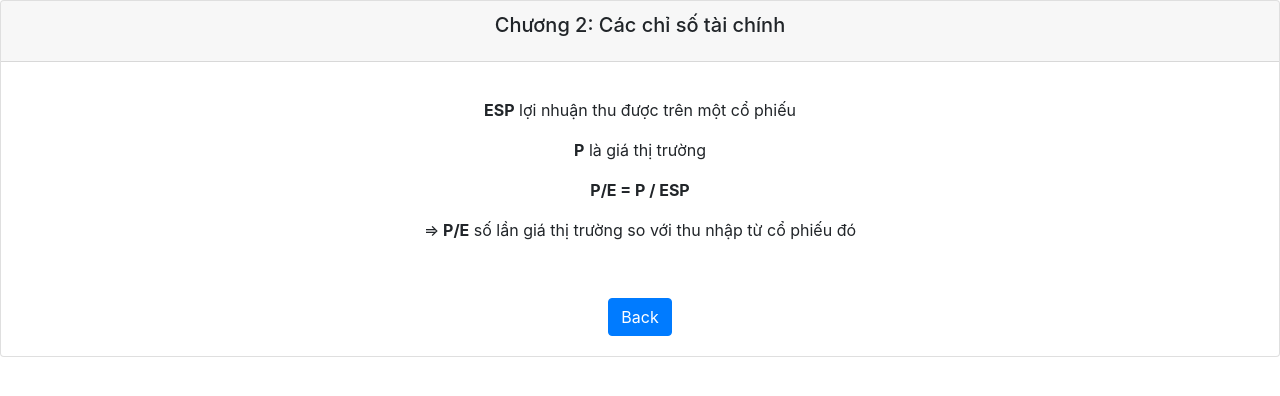
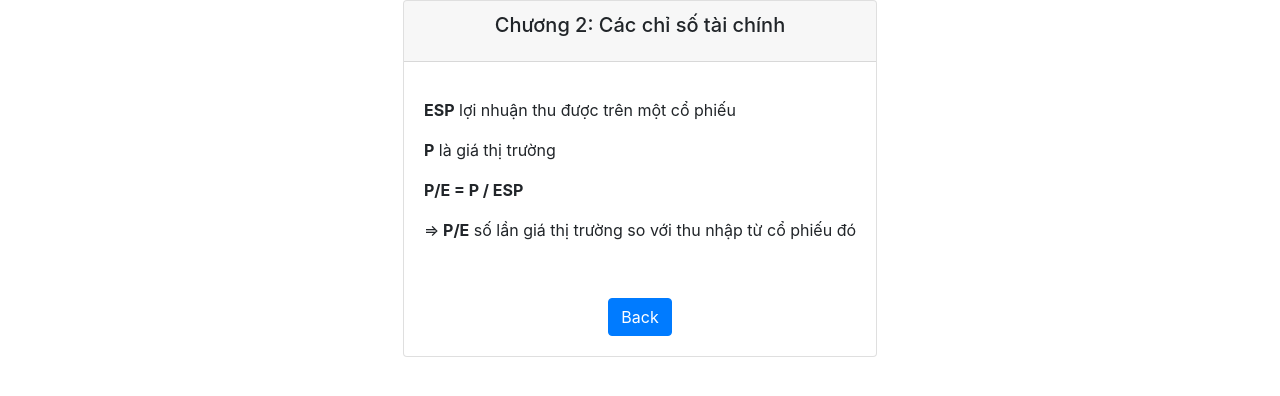
Before and after one commit to ncc02/eznote, a Django app: page /3/ in a window 1280 px wide. Shown: the top 396 px of the page. Run offline with Django 5.2, Linux system fonts and the light colour scheme; data comes from the database, SQL or seed files in the repository; some libraries are stand-ins or nearby versions.

Commit message:
version1.1

```diff
--- a/mynote/urls.py
+++ b/mynote/urls.py
@@ -16,8 +16,9 @@ Including another URLconf
 """
 from django.contrib import admin
 from django.urls import path, include
-
+from django.conf.urls.static import static
+from django.conf import settings
 urlpatterns = [
     path('admin/', admin.site.urls),
     path('', include('notes.urls'))
-]
+] + static(settings.STATIC_URL, document_root=settings.STATIC_ROOT)
--- a/notes/templates/notes/detail.html
+++ b/notes/templates/notes/detail.html
@@ -3,14 +3,31 @@
         integrity="sha384-Gn5384xqQ1aoWXA+058RXPxPg6fy4IWvTNh0E263XmFcJlSAwiGgFAW/dAiS6JXm" crossorigin="anonymous">
 
     <title>Detail</title>
+<style>
+.center {
+    display: flex;
+    justify-content: center;
+    align-items: center;
+}
+.center-btn {
+    text-align: center;
+}
+
+
+</style>
 </head>
-<div class="card text-center">
 
-        <div class="card-header"><h5 class="card-title">{{note.title}}</h5></div>
+<div class="center">
+<div class="card">
+
+        <div class="card-header text-center"><h5 class="card-title">{{note.title}}</h5></div>
         <div class="card-body">
 
-          <p class="card-text">{{note.content|safe}}</p>
-          <a href="{% url 'notes:index' %}" class="btn btn-primary">Back</a>
+          <p class="card-text text-left">{{note.content|safe}}</p>
+          <div class="center-btn">
+            <a href="{% url 'notes:index' %}" class="btn btn-primary">Back</a>
+          </div>
         </div>
 
 </div>
+</div>
```
Also changed, not shown: 1 other file.
